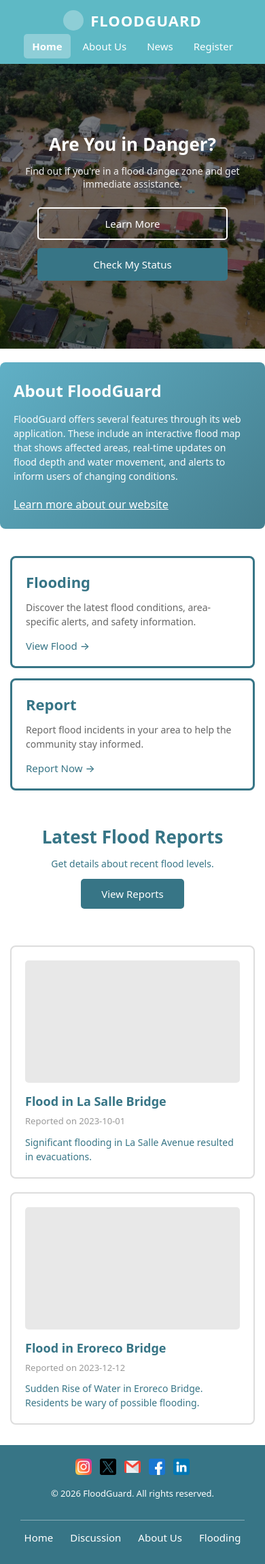
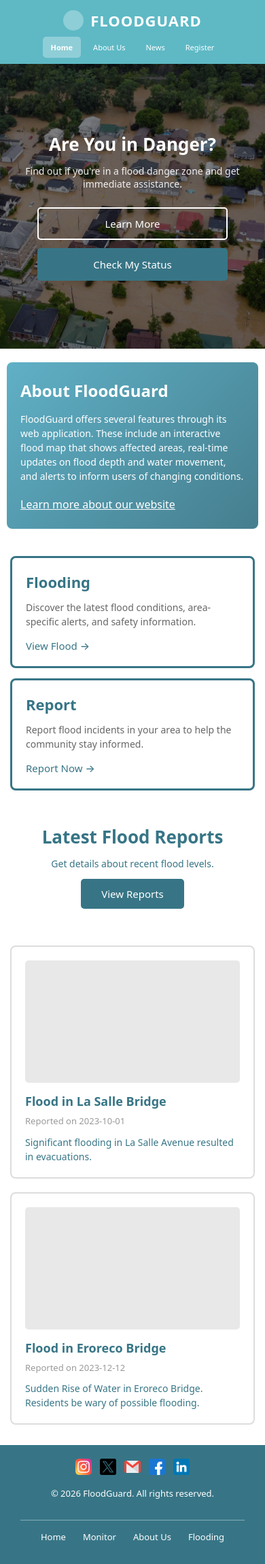
Before and after one commit to Germenio5/FloodGuard, a PHP site: page /FloodGuard/index.php in a window 390 px wide. Shown: the whole page at 68% size. Run offline with PHP 8.4, Linux system fonts and the light colour scheme; some libraries are stand-ins or nearby versions.

Commit message:
Update flood status display and adjust about section margins

```diff
--- a/css/footer.css
+++ b/css/footer.css
@@ -102,3 +102,10 @@
         padding-top: 15px;
     }
 }
+
+@media (max-width: 425px) {
+
+    .footer-nav a{
+        font-size: 13px;
+    }
+}
--- a/css/header.css
+++ b/css/header.css
@@ -39,7 +39,7 @@ body {
 .nav-menu {
     display: flex;
     list-style: none;
-    gap: 0px;
+    gap: 2px;
 }
 
 .nav-menu a {
@@ -86,3 +86,10 @@ body {
         padding: 8px 12px;
     }
 }
+
+@media (max-width: 425px) {
+
+    .nav-menu a{
+        font-size: 11px;
+    }
+}
--- a/css/index.css
+++ b/css/index.css
@@ -79,7 +79,7 @@ main {
 .about-section {
     background: linear-gradient(135deg, #60B0C6 0%, #457e8e 100%);
     padding: 40px;
-    margin: 40px 0;
+    margin: 40px 20px;
     border-radius: 8px;
     color: white;
     transition: transform 0.3s ease, box-shadow 0.3s ease;
@@ -320,7 +320,7 @@ main {
 
     /* About Section */
     .about-section {
-        margin: 30px 0;
+        margin: 30px 15px;
         padding: 30px 20px;
     }
 
@@ -412,7 +412,7 @@ main {
 
     /* About Section */
     .about-section {
-        margin: 20px 0;
+        margin: 20px 10px;
         padding: 25px 20px;
     }
 
--- a/view/include/footer.php
+++ b/view/include/footer.php
@@ -24,7 +24,7 @@ define("IMG", "../images/");
         <div class="footer-right">
             <nav class="footer-nav">
                 <a href="../index.php">Home</a>
-                <a href="<?= BASE_URL ?>discussion.php">Discussion</a>
+                <a href="<?= BASE_URL ?>Monitor.php">Monitor</a>
                 <a href="<?= BASE_URL ?>aboutus.php">About Us</a>
                 <a href="<?= BASE_URL ?>flooding.php">Flooding</a>
             </nav>
```
Also changed, not shown: controller/flooding-controller.php (added, +36 -0 lines), view/flooding.php (+30 -25 lines).
